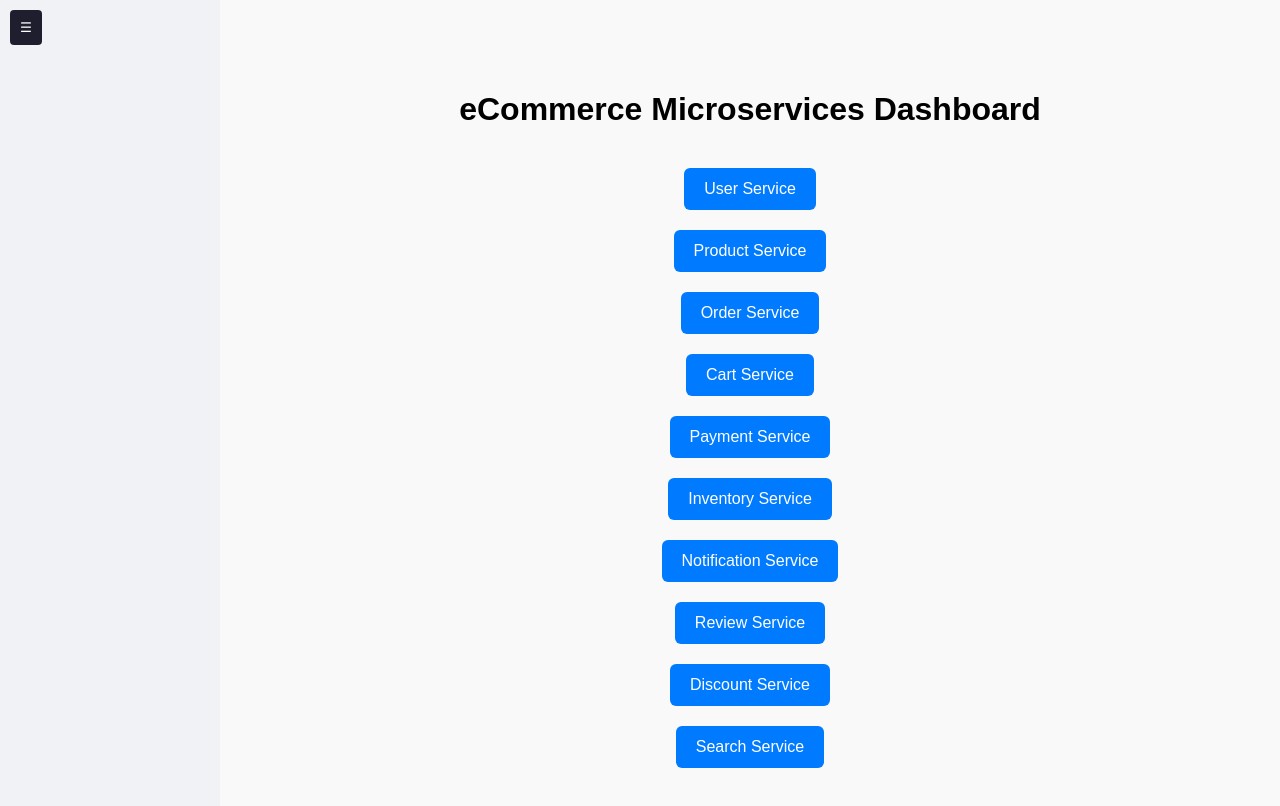
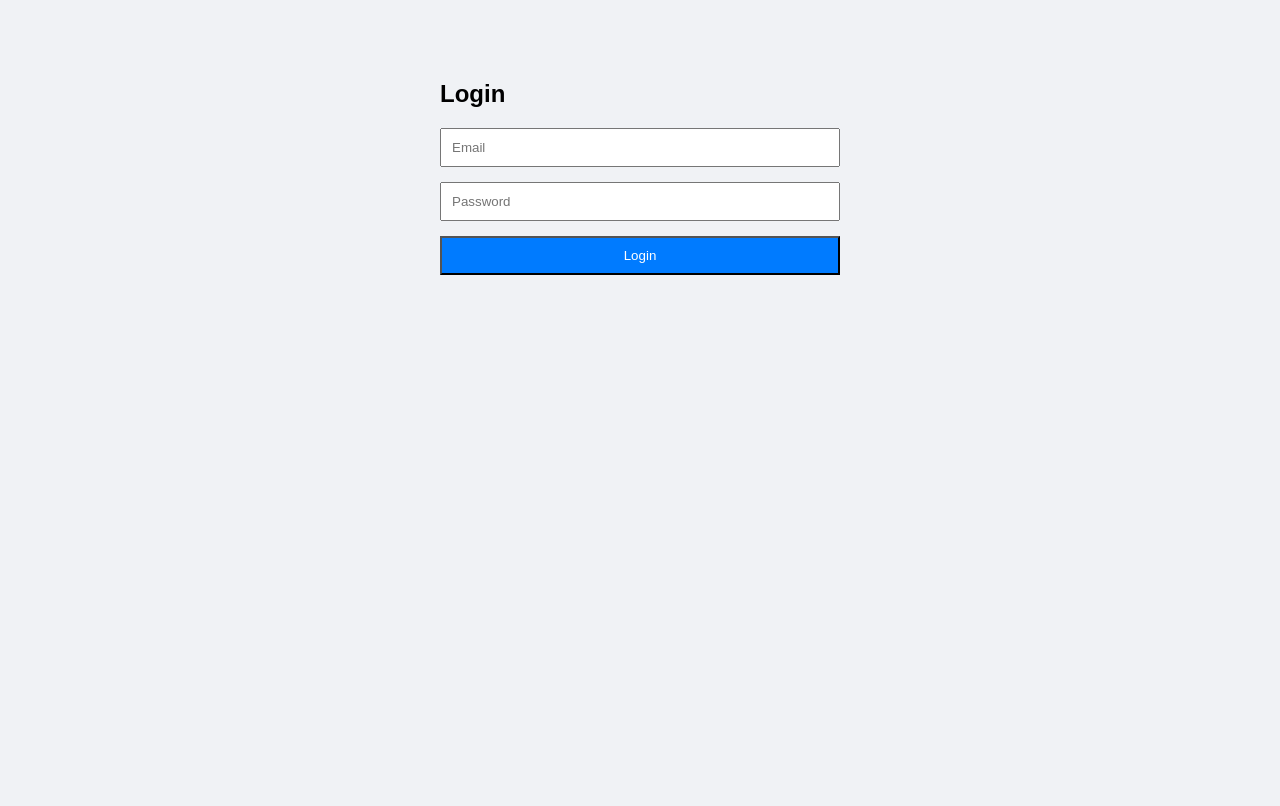
Before and after one commit to sathish103/ecommerce-frontend-app, a React (Vite) app: page /login in a window 1280 px wide. Before the commit this address led to /. Shown: the top 806 px of the page. Built offline with nearby package versions, Linux system fonts and the light colour scheme.

Commit message:
updated code

```diff
--- a/src/App.jsx
+++ b/src/App.jsx
@@ -1,6 +1,7 @@
+// src/App.jsx
+
 import React from 'react';
 import { BrowserRouter as Router, Routes, Route, Navigate } from 'react-router-dom';
-import SidebarLayout from './components/SidebarLayout';
 import Home from './pages/Home';
 import UsersPage from './pages/UsersPage';
 import ProductsPage from './pages/ProductsPage';
@@ -12,11 +13,17 @@ import NotificationsPage from './pages/NotificationsPage';
 import ReviewsPage from './pages/ReviewsPage';
 import DiscountsPage from './pages/DiscountsPage';
 import SearchPage from './pages/SearchPage';
+import Login from './pages/Login';
+import SidebarLayout from './components/SidebarLayout';
+import PrivateRoute from './routes/PrivateRoute'; // ✅ import added
 
-const App = () => (
+const App = () => {
+  return (
     <Router>
       <Routes>
-      <Route element={<SidebarLayout />}>
+        <Route path="/login" element={<Login />} />
+
+        <Route element={<PrivateRoute><SidebarLayout /></PrivateRoute>}>
           <Route path="/" element={<Home />} />
           <Route path="/users" element={<UsersPage />} />
           <Route path="/products" element={<ProductsPage />} />
@@ -34,5 +41,6 @@ const App = () => (
       </Routes>
     </Router>
   );
+};
 
 export default App;
--- a/src/components/SidebarLayout.jsx
+++ b/src/components/SidebarLayout.jsx
@@ -1,5 +1,8 @@
+// src/components/SidebarLayout.jsx
+
 import React, { useState } from 'react';
-import { Link, Outlet, useLocation } from 'react-router-dom';
+import { Link, Outlet, useLocation, useNavigate } from 'react-router-dom';
+import { useAuth } from '../context/AuthContext';
 
 const services = [
   { label: 'Home', path: '/' },
@@ -18,15 +21,22 @@ const services = [
 const SidebarLayout = () => {
   const [isOpen, setIsOpen] = useState(false);
   const location = useLocation();
+  const navigate = useNavigate();
+  const { logout } = useAuth();
 
   const toggleSidebar = () => setIsOpen(!isOpen);
+
+  const handleLogout = () => {
+    logout();
+    navigate('/login');
+  };
 
   return (
     <div style={{ display: 'flex', minHeight: '100vh', fontFamily: 'Arial, sans-serif' }}>
       {/* Sidebar */}
       <div
         style={{
-          width: isOpen ? '220px' : '0',
+          width: isOpen || window.innerWidth >= 768 ? '220px' : '0',
           overflow: 'hidden',
           transition: 'width 0.3s ease',
           background: '#1e1e2f',
@@ -58,10 +68,26 @@ const SidebarLayout = () => {
               </Link>
             );
           })}
+
+          {/* 🔴 Logout Button */}
+          <button
+            onClick={handleLogout}
+            style={{
+              marginTop: '30px',
+              backgroundColor: '#ff4d4f',
+              color: '#fff',
+              padding: '10px 14px',
+              border: 'none',
+              borderRadius: '6px',
+              cursor: 'pointer',
+            }}
+          >
+            Logout
+          </button>
         </nav>
       </div>
 
-      {/* Hamburger toggle (visible on small screens) */}
+      {/* Hamburger toggle */}
       <button
         onClick={toggleSidebar}
         style={{
--- /dev/null
+++ b/src/context/AuthContext.jsx
@@ -0,0 +1,39 @@
+import React, { createContext, useContext, useState, useEffect } from 'react';
+import config from '../config';
+
+const AuthContext = createContext();
+
+export const AuthProvider = ({ children }) => {
+  const [token, setToken] = useState(null);
+  const [user, setUser] = useState(null);
+  const [authLoading, setAuthLoading] = useState(true);
+
+  useEffect(() => {
+    const storedToken = localStorage.getItem(config.JWT_STORAGE_KEY);
+    if (storedToken) {
+      setToken(storedToken);
+      // Optionally decode and set user info
+    }
+    setAuthLoading(false);
+  }, []);
+
+  const login = (jwt, userData) => {
+    localStorage.setItem(config.JWT_STORAGE_KEY, jwt);
+    setToken(jwt);
+    setUser(userData || null);
+  };
+
+  const logout = () => {
+    localStorage.removeItem(config.JWT_STORAGE_KEY);
+    setToken(null);
+    setUser(null);
+  };
+
+  return (
+    <AuthContext.Provider value={{ token, user, login, logout, authLoading }}>
+      {children}
+    </AuthContext.Provider>
+  );
+};
+
+export const useAuth = () => useContext(AuthContext);
--- a/src/main.jsx
+++ b/src/main.jsx
@@ -1,12 +1,13 @@
-// src/main.jsx
-
 import React from 'react';
 import ReactDOM from 'react-dom/client';
 import App from './App';
+import { AuthProvider } from './context/AuthContext';
 
 const root = ReactDOM.createRoot(document.getElementById('root'));
 root.render(
   <React.StrictMode>
-    <App />
+    <AuthProvider>
+      <App />
+    </AuthProvider>
   </React.StrictMode>
 );
--- /dev/null
+++ b/src/pages/Login.jsx
@@ -0,0 +1,55 @@
+import React, { useState } from 'react';
+import { useNavigate } from 'react-router-dom';
+import api from '../services/apiService';
+import { useAuth } from '../context/AuthContext';
+
+const Login = () => {
+  const [email, setEmail] = useState('');
+  const [password, setPassword] = useState('');
+  const [error, setError] = useState('');
+  const navigate = useNavigate();
+  const { login } = useAuth();
+
+  const handleSubmit = async (e) => {
+    e.preventDefault();
+    setError('');
+    try {
+      const res = await api.post('/users/login', { email, password });
+      const { token, user } = res;
+      login(token, user);
+      navigate('/');
+    } catch (err) {
+      setError('Invalid credentials or server error');
+    }
+  };
+
+  return (
+    <div style={{ maxWidth: '400px', margin: '80px auto', fontFamily: 'Arial, sans-serif' }}>
+      <h2>Login</h2>
+      <form onSubmit={handleSubmit} style={{ display: 'flex', flexDirection: 'column', gap: '15px' }}>
+        <input
+          type="email"
+          placeholder="Email"
+          value={email}
+          required
+          onChange={(e) => setEmail(e.target.value)}
+          style={{ padding: '10px' }}
+        />
+        <input
+          type="password"
+          placeholder="Password"
+          value={password}
+          required
+          onChange={(e) => setPassword(e.target.value)}
+          style={{ padding: '10px' }}
+        />
+        <button type="submit" style={{ padding: '10px', backgroundColor: '#007bff', color: '#fff' }}>
+          Login
+        </button>
+        {error && <div style={{ color: 'red' }}>{error}</div>}
+      </form>
+    </div>
+  );
+};
+
+export default Login;
--- /dev/null
+++ b/src/routes/PrivateRoute.jsx
@@ -0,0 +1,17 @@
+// src/routes/PrivateRoute.jsx
+
+import React from 'react';
+import { Navigate } from 'react-router-dom';
+import { useAuth } from '../context/AuthContext';
+
+const PrivateRoute = ({ children }) => {
+  const { token, authLoading } = useAuth();
+
+  if (authLoading) {
+    return <div>Loading...</div>; // Optional: loader or spinner
+  }
+
+  return token ? children : <Navigate to="/login" />;
+};
+
+export default PrivateRoute;
```
Lines whose indentation alone changed are shown as unchanged.
